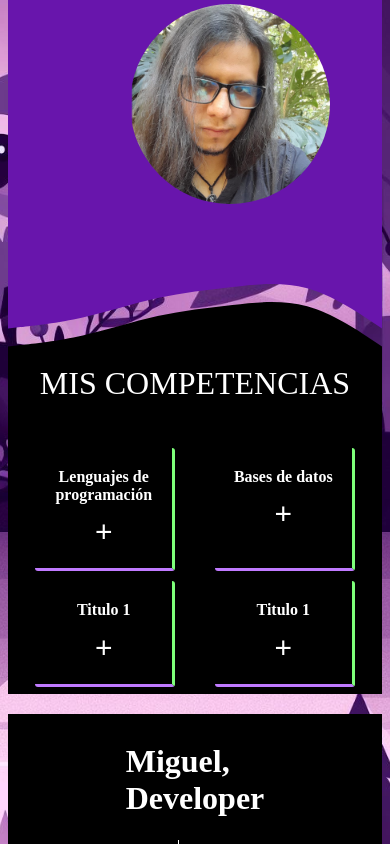
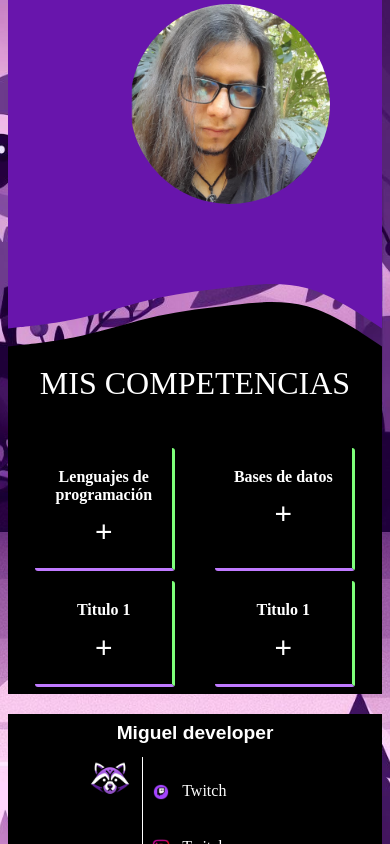
Before and after one commit to MiguelGhash/Portafolio, a plain HTML site: page index.html in a window 390 px wide. Shown: the part 1156-2000 px from the top of the page. Drawn offline with Linux system fonts and the light colour scheme.

Commit message:
fdsaklmfdgkjl

```diff
--- a/index.html
+++ b/index.html
@@ -146,7 +146,7 @@
     <!--Fin tarjetas -->
 </div>
 <footer>
-<h1>Miguel, Developer</h1>
+<h1>Miguel developer</h1>
 
 
   <div class = "Footer1">
--- a/style.css
+++ b/style.css
@@ -408,7 +408,7 @@ footer{
         height: 70px;
         width: 70px;
         box-shadow: 0 0 20px black;
-        margin-top: 90%;
+        margin-top: 110%;
         margin-left: -5%;
         z-index: 2;
     }
@@ -478,12 +478,19 @@ footer{
 
       footer{
     margin-top: 20px;
-        padding: 5%;
+        padding: 2%;
         background-color: black;
         color: white;
         margin-bottom: -10px;
         align-items: center;
         justify-items: center;
+    }
+
+    footer h1{
+      font-size: 1.2em;
+      font-family:sans-serif ;
+      margin: 0 20% ;
+      text-align: center;
     }
     .Footer1{
       margin: 0 18%;
@@ -491,7 +498,7 @@ footer{
 
 
     .FooterLogo{
-      max-width: 80px;
+      max-width: 50px;
       max-height: auto;
       margin: 0 10%;
       margin-top: 20%;
```
